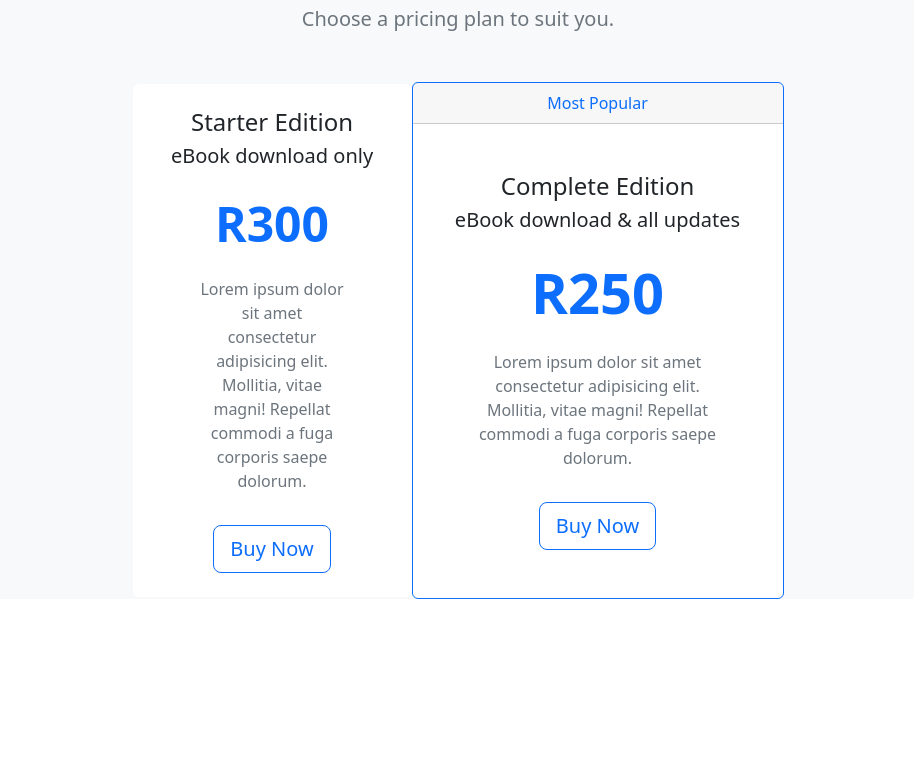
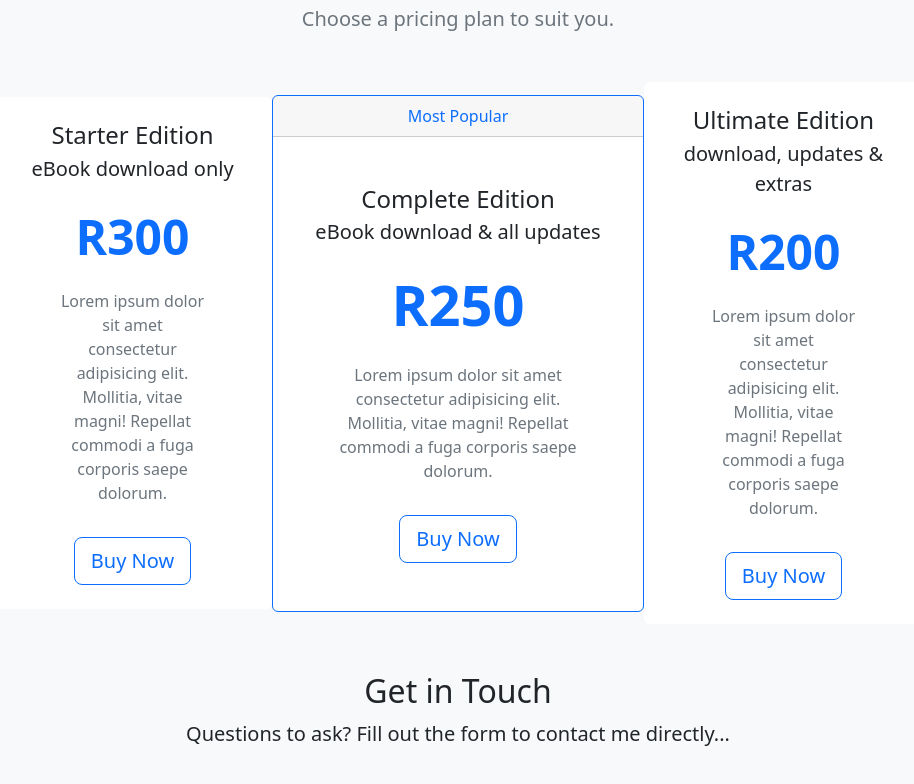
Before and after one commit to AlexJora/Book, a website: page index.html in a window 1280 px wide. Shown: the part 710-1494 px from the top of the page, without its empty margins (182-1096 px from the left). Before the commit the page ends 1357 px from the top, so only its background shows below. Drawn offline with nearby package versions, Linux system fonts and the light colour scheme.

Commit message:
starting form

```diff
--- a/index.html
+++ b/index.html
@@ -105,21 +105,53 @@
             </div>
           </div>
         </div>
+        <div class="col-8 col-lg-4 col-xl-3">
+          <div class="card border-0">
+            <div class="card-body text-center py-4">
+              <h4 class="card-title">Ultimate Edition</h4>
+              <p class="lead card-subtitle">download, updates & extras</p>
+              <p class="display-5 my-4 text-primary fw-bold">R200</p>
+              <p class="card-text mx-5 text-muted d-none d-lg-block">Lorem ipsum dolor sit amet consectetur adipisicing
+                elit. Mollitia, vitae magni! Repellat commodi a fuga corporis saepe dolorum.</p>
+              <a href="#" class="btn btn-outline-primary btn-lg mt-3">
+                Buy Now
+              </a>
+            </div>
+          </div>
+        </div>
+      </div>
 
-        <!-- topics at a glance -->
+      <!-- topics at a glance -->
 
 
-        <!-- reviews list -->
+      <!-- reviews list -->
 
 
-        <!-- contact form -->
+      <!-- contact form -->
+      <section id="contact">
+        <div class="container-lg">
+
+          <div class="text-center">
+            <h2>Get in Touch</h2>
+            <p class="lead">Questions to ask? Fill out the form to contact me directly...</p>
+          </div>
+          <div class="row justify-content-center my-5">
+            <div class="col-lg-6">
+
+              <form>
+
+              </form>
+            </div>
+          </div>
+        </div>
+      </section>
 
 
-        <!-- get updates / modal trigger -->
+      <!-- get updates / modal trigger -->
 
 
 
-        <script src="node_modules/bootstrap/dist/js/bootstrap.bundle.min.js"></script>
+      <script src="node_modules/bootstrap/dist/js/bootstrap.bundle.min.js"></script>
 </body>
 
 </html>
```
